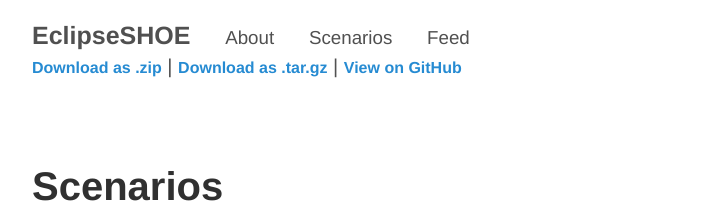
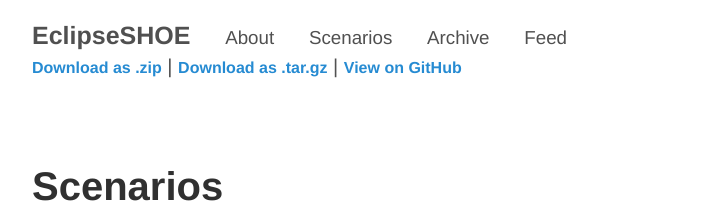
Before and after one commit to jaranta/epshoe, a Jekyll site: the page built from scenarios.md, in a window 1280 px wide. Shown: the top 220 px of the page, without its empty margins (248-976 px from the left). Built offline with Jekyll 4.4.1, drawn with Linux system fonts in a browser that asks for light colours.

Commit message:
Navigation fix
Fixed navigation towards older posts, navigation
is still broken at least to the front page.

Raised the number of posts on the front page to
3 to make the problems less visible.

```diff
--- a/_config.yml
+++ b/_config.yml
@@ -6,7 +6,8 @@
 title:            EclipseSHOE
 tagline:
 url:              https://gitkrax.github.io/epshoe/
-paginate:         1
+paginate:         3
+pagination_path:  page:num # makes pages sub/page2/index.html, sub/page3/index.html, etc
 baseurl:          /epshoe
 author:
   name:           Jonne Arjoranta
@@ -22,6 +23,7 @@
 pages_list:
         About: '/about'
         Scenarios: '/scenarios'
+        Archive: '/archive'
         Feed: '/atom.xml'
 
 # Collections
```
